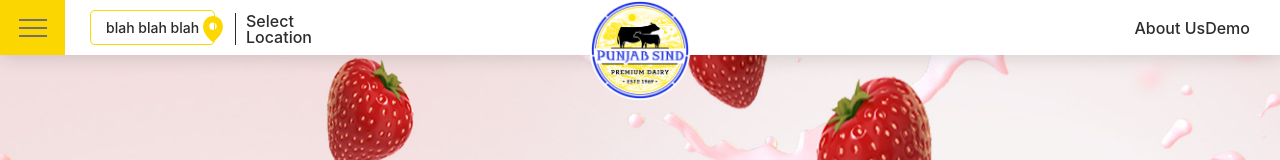
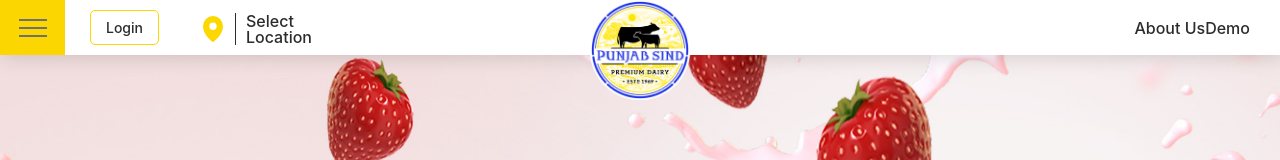
Before and after one commit to PranavZen/ps-next-app, a Next.js app: page / in a window 1280 px wide. Shown: the top 160 px of the page. Built offline with nearby package versions, Linux system fonts and the light colour scheme.

Commit message:
ul title removed

```diff
--- a/src/components/Header/Header.jsx
+++ b/src/components/Header/Header.jsx
@@ -33,7 +33,7 @@ function Header() {
         </div>
         {isLeftMenuVisible && <LeftMenu toggleLeftMenu={toggleLeftMenu} />}
         <div className="login">
-          <a href="#">blah blah blah</a>
+          <a href="#">Login</a>
         </div>
         <div className="location">
           <button></button>
--- a/src/components/LeftMenu/LeftMenu.css
+++ b/src/components/LeftMenu/LeftMenu.css
@@ -77,9 +77,7 @@
 .menuList ul li:first-child{
     border-bottom: 0;
 }
-/* .menuList .menuTitle{
-    border: none;
-} */
+
 .menuList ul li span{
     float: left;
     font-size: 18px;
--- a/src/components/LeftMenu/LeftMenu.jsx
+++ b/src/components/LeftMenu/LeftMenu.jsx
@@ -14,7 +14,7 @@ function LeftMenu({ toggleLeftMenu }) {
           </div>
           <div className="menuList">
             <ul>
-              <li className="menuTitle">
+              <li>
                 <span>
                   <h4>Menu</h4>
                 </span>
```
